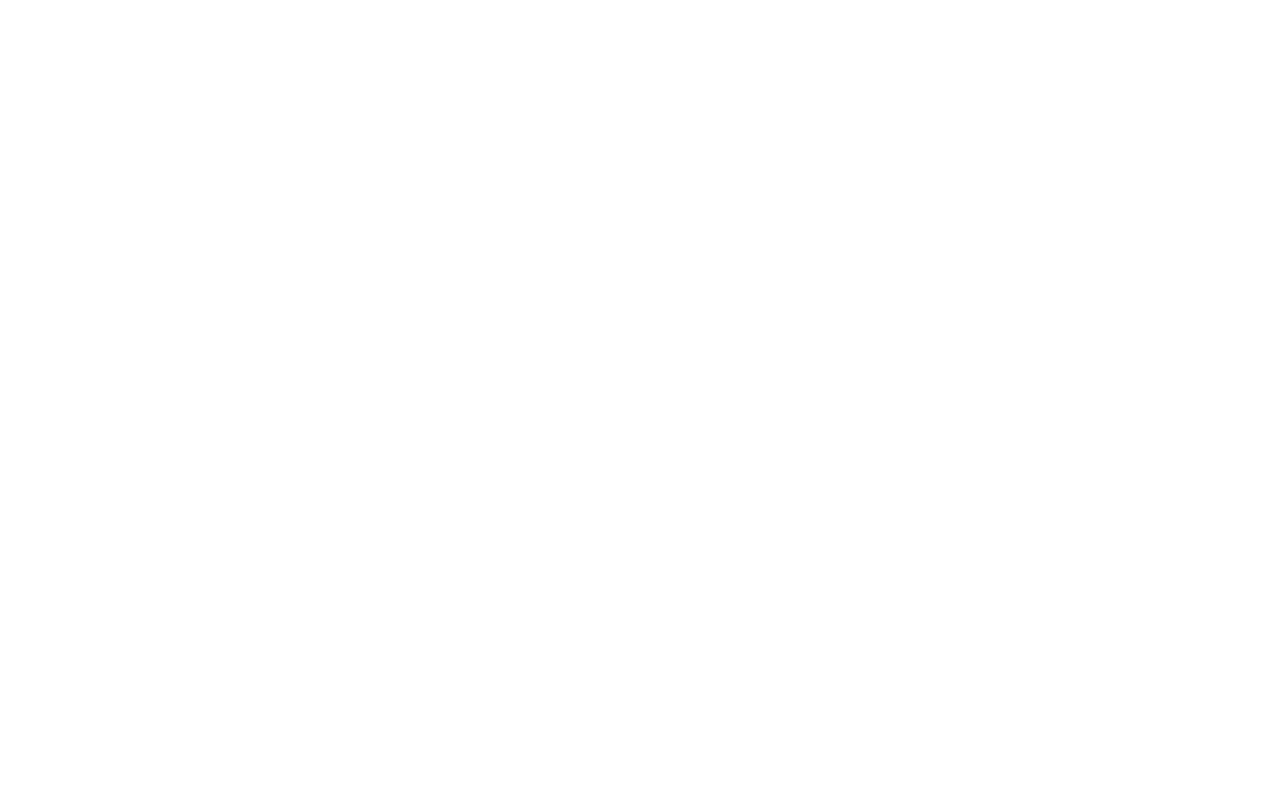
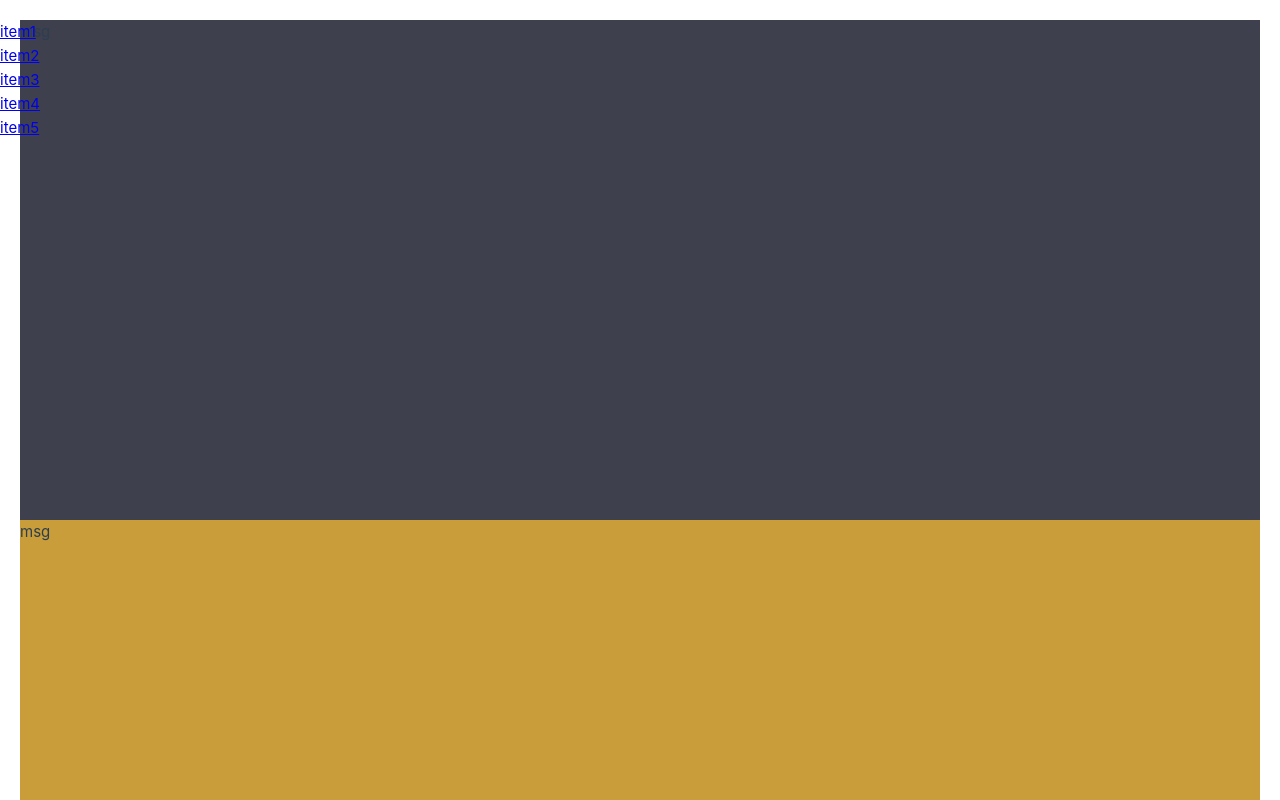
Before and after one commit to xxx0504/template, a Vue app: page /about in a window 1280 px wide. Before the commit this address had no page. Shown: the top 800 px of the page. Built offline with nearby package versions, Linux system fonts and the light colour scheme.

Commit message:
feat: 设置（20240718）

```diff
--- a/src/router/index.ts
+++ b/src/router/index.ts
@@ -8,6 +8,14 @@
     // which is lazy-loaded when the route is visited.
     component: () => import('../views/pages/Home/Home'),
   },
+  {
+    path: '/about',
+    name: 'about',
+    // route level code-splitting
+    // this generates a separate chunk (About.[hash].js) for this route
+    // which is lazy-loaded when the route is visited.
+    component: () => import('../views/pages/About/About'),
+  },
 ]
 const router = createRouter({
   history: createWebHistory(import.meta.env.BASE_URL), //可传参数，配置base路径，例如'/app'
--- a/src/views/pages/About/About.tsx
+++ b/src/views/pages/About/About.tsx
@@ -1,9 +1,25 @@
+import data from '.'
+import './index.less'
 export default defineComponent({
   name: 'About-view',
   setup() {
+    const {lists,getRandomColor}=data()
     return () => (
       <>
-        <div>123</div>
+        <div class="menus">
+          {
+            lists.map((msg)=>{
+              return <p><a href={`#${msg}`}>{msg}</a></p>
+            })
+          }
+        </div>
+        <div class="aboutBody">
+        {
+            lists.map((msg)=>{
+              return <div id={msg} style={{'background':getRandomColor()}}>msg</div>
+            })
+          }
+        </div>
       </>
     )
   },
--- /dev/null
+++ b/src/views/pages/About/index.less
@@ -0,0 +1,9 @@
+.menus{
+  position: fixed;
+  left: 0;
+}
+.aboutBody{
+  div{
+    height: 500px;
+  }
+}
--- /dev/null
+++ b/src/views/pages/About/index.ts
@@ -0,0 +1,31 @@
+export default ()=>{
+  const lists=['item1','item2','item3','item4','item5']
+  // 随机颜色函数
+  // 1. 自定义一个随机颜色函数
+  const getRandomColor=(flag = true)=> {
+    if (flag) {
+      // 3. 如果是true 则返回 #ffffff
+      let str = '#'
+      let arr = ['0', '1', '2', '3', '4', '5', '6', '7', '8', '9', 'a', 'b', 'c', 'd', 'e', 'f']
+      // 利用for循环随机抽6次 累加到 str里面
+      for (let i = 1; i <= 6; i++) {
+        // 每次要随机从数组里面抽取一个
+        // random 是数组的索引号 是随机的
+        let random = Math.floor(Math.random() * arr.length)
+        // str = str + arr[random]
+        str += arr[random]
+      }
+      return str
+    } else {
+      // 4. 否则是 false 则返回 rgb(255,255,255)
+      let r = Math.floor(Math.random() * 256)  // 55
+      let g = Math.floor(Math.random() * 256)  // 89
+      let b = Math.floor(Math.random() * 256)  // 255
+      return `rgb(${r},${g},${b})`
+    }
+  }
+  return{
+    lists,
+    getRandomColor
+  }
+}
```
Also changed, not shown: .eslintrc.cjs.
